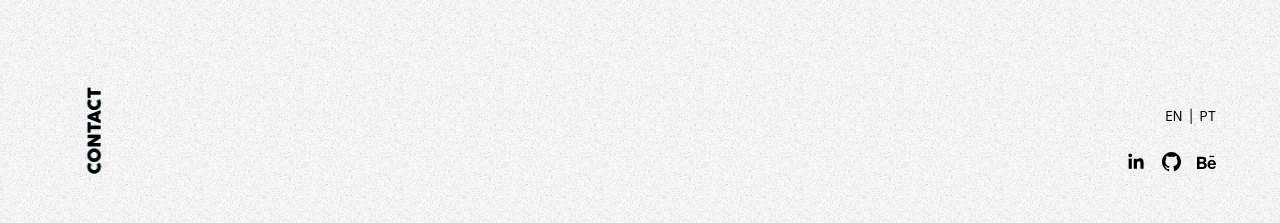
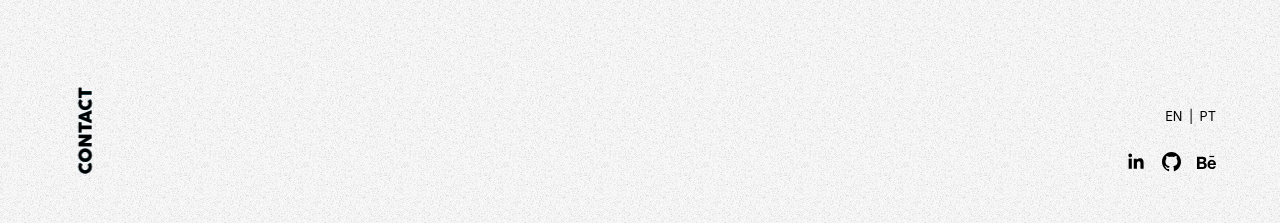
Before and after one commit to dxxglas/dxxglas.xyz, a React (Create React App) app: page / in a window 1280 px wide. Shown: the part 577-800 px from the top of the page. Built offline with nearby package versions, Linux system fonts and the light colour scheme.

Commit message:
b-leftElem: reposition contact

```diff
--- a/src/app/components/Footer/Footer.scss
+++ b/src/app/components/Footer/Footer.scss
@@ -15,7 +15,7 @@
 
     transform: rotate(-90deg);
     width: fit-content;
-    margin-left: -30px;
+    margin-left: -2.2em;
 
     a {
       color: $color-3d-black;
```
